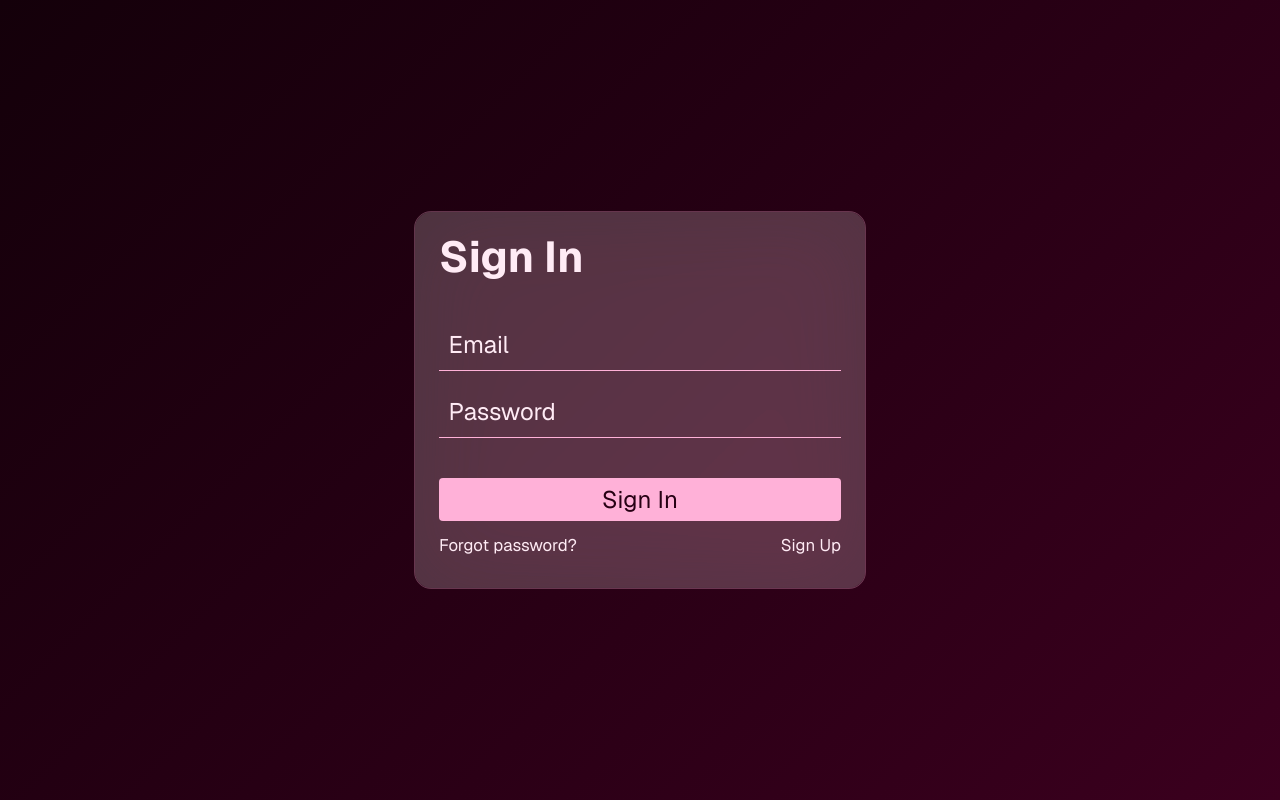
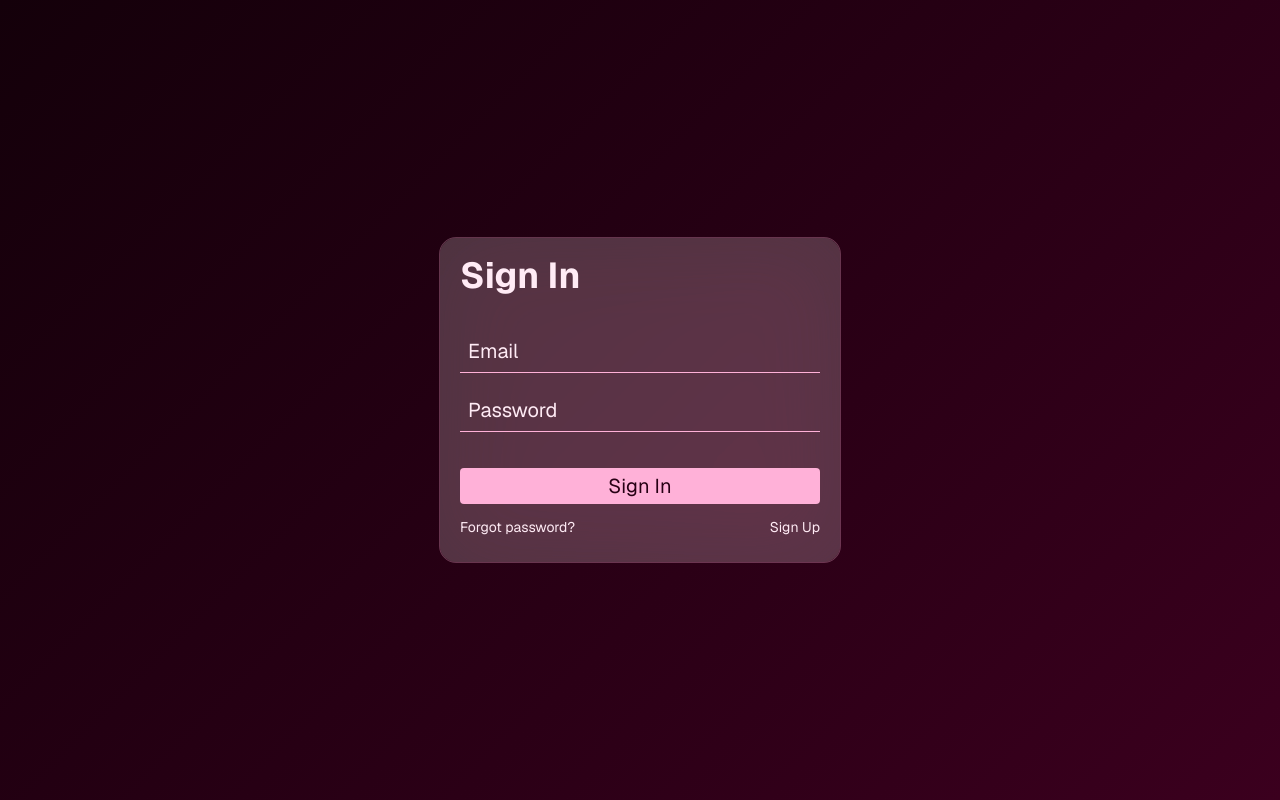
Before and after one commit to divineLush/ng-auth-form, an Angular app: page / in a window 1280 px wide. Built offline with nearby package versions, Linux system fonts and the light colour scheme.

Commit message:
nicer font size

```diff
--- a/src/app/components/auth-form/auth-form.component.css
+++ b/src/app/components/auth-form/auth-form.component.css
@@ -1,6 +1,6 @@
 :host {
   width: 100%;
-  max-width: 450px;
+  max-width: 20rem;
   background: var(--bg-blur);
   border-radius: 16px;
   backdrop-filter: blur(40px) saturate(1.4);
@@ -94,15 +94,3 @@
   line-height: .7rem;
   text-align: center;
 }
-
-@media screen and (max-width: var(--md)) {
-  :host {
-    max-width: 400px;
-  }
-}
-
-@media screen and (max-width: var(--sm)) {
-  :host {
-    max-width: 300px;
-  }
-}
--- a/src/styles.css
+++ b/src/styles.css
@@ -15,7 +15,7 @@
 }
 
 html {
-  font-size: 24px;
+  font-size: 20px;
   height: 100%;
 }
 
@@ -37,12 +37,12 @@ body {
 
 @media screen and (max-width: var(--md)) {
   html {
-    font-size: 20px;
+    font-size: 16px;
   }
 }
 
 @media screen and (max-width: var(--sm)) {
   html {
-    font-size: 16px;
+    font-size: 12px;
   }
 }
```
